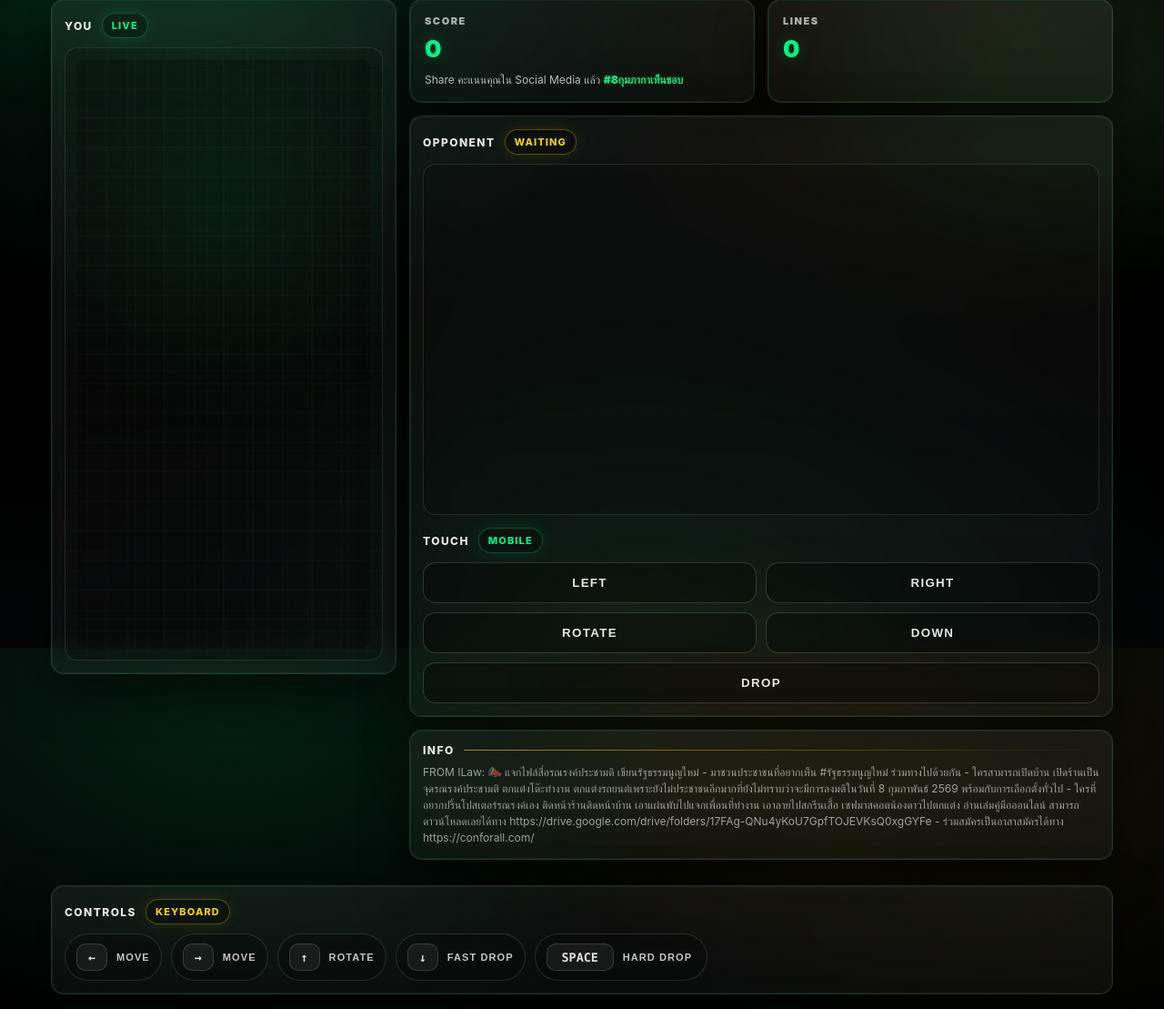
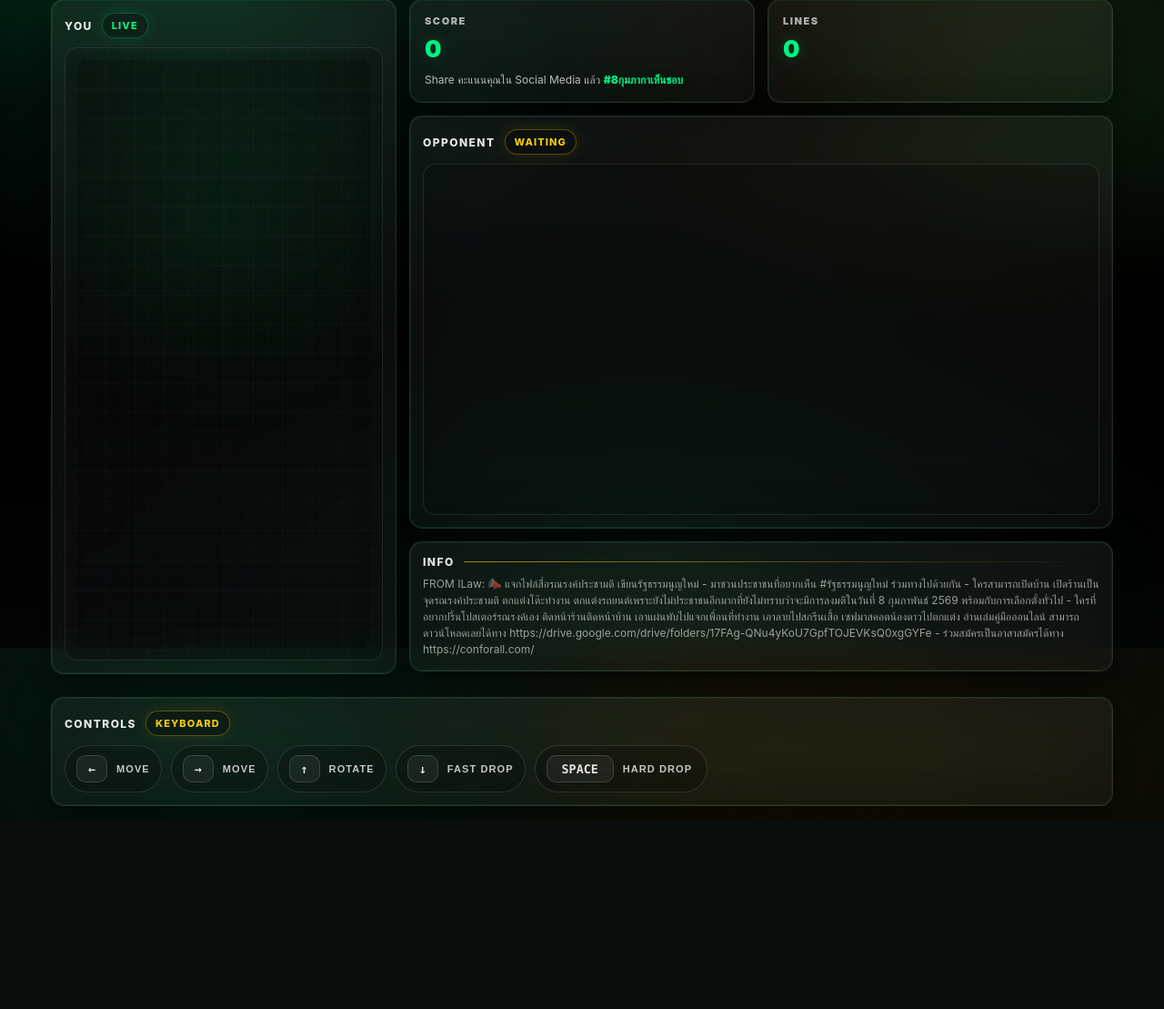
Before and after one commit to taechasith/8FebWebTertis, a Flask app: template templates/game.html in a window 1280 px wide. Shown: the part 88-1197 px from the top of the page at 91% size. After the commit the page ends 974 px from the top, so only its background shows below. Run offline with Flask 3, Linux system fonts and the light colour scheme; the template is opened without the code that fills it, so the values that code supplies are empty.

Commit message:
fdelete botton

```diff
--- a/public/app.js
+++ b/public/app.js
@@ -229,46 +229,24 @@
     }
   });
 
-  const touchButtons = document.querySelectorAll(".touchBtn");
-  for (const btn of touchButtons) {
-    const action = btn.dataset.action || "";
-    const repeat = btn.dataset.repeat === "true";
-    let holdTimer = null;
+  const isTouch = window.matchMedia("(hover: none) and (pointer: coarse)").matches;
+  if (isTouch) {
+    boardCanvas.addEventListener("pointerdown", (e) => {
+      e.preventDefault();
+      const rect = boardCanvas.getBoundingClientRect();
+      const x = (e.clientX - rect.left) / rect.width;
+      const y = (e.clientY - rect.top) / rect.height;
 
-    function startHold(e) {
-      e.preventDefault();
-      if (action === "DOWN") {
-        if (!downHeld) {
-          downHeld = true;
-          pushAction("DOWN_ON");
-          nextGravityAt = Date.now() + currentFallMs();
-        }
-        return;
+      if (y <= 0.25) {
+        pushAction("ROTATE");
+      } else if (y >= 0.75) {
+        pushAction("HARD_DROP");
+      } else if (x < 0.5) {
+        pushAction("LEFT");
+      } else {
+        pushAction("RIGHT");
       }
-
-      pushAction(action);
-      if (repeat) {
-        holdTimer = setInterval(() => pushAction(action), 80);
-      }
-    }
-
-    function endHold(e) {
-      e.preventDefault();
-      if (holdTimer) {
-        clearInterval(holdTimer);
-        holdTimer = null;
-      }
-      if (action === "DOWN" && downHeld) {
-        downHeld = false;
-        pushAction("DOWN_OFF");
-        nextGravityAt = Date.now() + currentFallMs();
-      }
-    }
-
-    btn.addEventListener("pointerdown", startHold);
-    btn.addEventListener("pointerup", endHold);
-    btn.addEventListener("pointerleave", endHold);
-    btn.addEventListener("pointercancel", endHold);
+    });
   }
 
   let lastOk = Date.now();
--- a/public/styles.css
+++ b/public/styles.css
@@ -318,6 +318,7 @@ body{
   border:1px solid rgba(255,255,255,0.10);
   background:rgba(0,0,0,0.18);
   overflow:hidden;
+  touch-action:manipulation;
 }
 .boardWrap::before{
   content:"";
@@ -408,28 +409,6 @@ body{
   color:rgba(255,255,255,0.76);
 }
 
-.touchHeader{margin-top:14px;}
-.touchControls{
-  display:grid;
-  grid-template-columns:repeat(2, minmax(0, 1fr));
-  gap:10px;
-  margin-top:10px;
-}
-.touchBtn{
-  padding:14px 12px;
-  border-radius:14px;
-  border:1px solid rgba(255,255,255,0.16);
-  background:rgba(0,0,0,0.30);
-  color:rgba(255,255,255,0.90);
-  font-weight:900;
-  letter-spacing:.10em;
-  text-transform:uppercase;
-  cursor:pointer;
-  user-select:none;
-  touch-action:manipulation;
-}
-.touchBtn.wide{grid-column:1 / -1;}
-.touchBtn:active{transform:translateY(1px) scale(0.99);}
 
 /* Toast (yellow) */
 .toast{
@@ -553,8 +532,6 @@ body{
   .oppWrap{padding:10px;}
   .toastInner{flex-direction:column;align-items:flex-start;}
   .toastBtn{width:100%;text-align:center;}
-  .touchControls{grid-template-columns:repeat(3, minmax(0, 1fr));}
-  .touchBtn{padding:12px 8px;font-size:12px;}
 }
 
 @media (max-width:380px){
--- a/templates/game.html
+++ b/templates/game.html
@@ -98,20 +98,6 @@
           <div class="oppWrap">
             <canvas id="opp" width="180" height="360" aria-label="Opponent board"></canvas>
           </div>
-
-          <div class="panelHeader touchHeader">
-            <div class="panelTitleRow">
-              <div class="panelTitle">TOUCH</div>
-              <div class="panelChip green">MOBILE</div>
-            </div>
-          </div>
-          <div class="touchControls" aria-label="Touch controls">
-            <button class="touchBtn" type="button" data-action="LEFT" data-repeat="true">LEFT</button>
-            <button class="touchBtn" type="button" data-action="RIGHT" data-repeat="true">RIGHT</button>
-            <button class="touchBtn" type="button" data-action="ROTATE">ROTATE</button>
-            <button class="touchBtn" type="button" data-action="DOWN">DOWN</button>
-            <button class="touchBtn wide" type="button" data-action="HARD_DROP">DROP</button>
-          </div>
         </div>
 
         <div class="panel infoCard">
```
